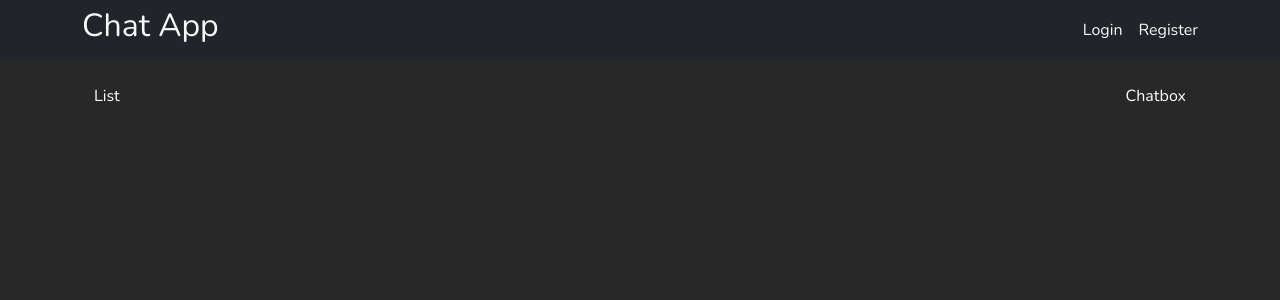
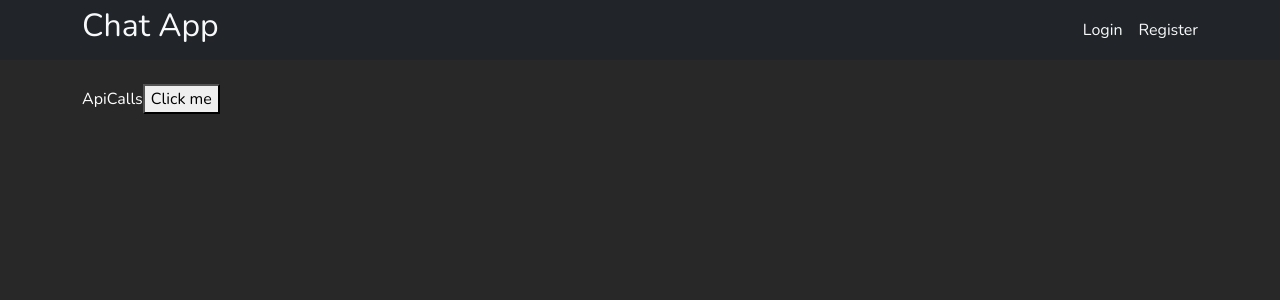
Before and after one commit to akshatchawla1997/real_time_chat_application, a React (Vite) app in the folder frontend/: page /api in a window 1280 px wide. Before the commit this address led to /. Shown: the top 300 px of the page. Built offline with nearby package versions, Linux system fonts and the light colour scheme.

Commit message:
changes to user chat section

```diff
--- a/frontend/src/App.jsx
+++ b/frontend/src/App.jsx
@@ -1,19 +1,19 @@
+import "bootstrap/dist/css/bootstrap.min.css";
 import React, { useContext } from 'react';
 import { Routes, Route, Navigate } from 'react-router-dom';
-import Chats from './pages/Chats';
+import {Chats} from './pages/Chats';
 import Register from './pages/Register';
 import Login from './pages/Login';
-import "bootstrap/dist/css/bootstrap.min.css";
 import { Container } from 'react-bootstrap';
 import NavBar from './components/NavBar';
-import { AuthContext, AuthContextProvider } from './context/AuthContext';
+import { AuthContext } from './context/AuthContext';
 import { ChatContextProvider } from './context/ChatContext';
+import ApiCalls from "./pages/ApiCalls";
 
-function App() {
+export function App() {
   const {user} = useContext(AuthContext)
   return (
     <ChatContextProvider user={user}>
-      <AuthContextProvider>
         <NavBar />
         <Container>
           <Routes>
@@ -21,11 +21,9 @@ function App() {
             <Route path='/register' element={<Register />}/>
             <Route path='/login' element={<Login />}/>
             <Route path='*' element={<Navigate to='/'/>}/>
+            <Route path='/api' element={<ApiCalls/>}/>
           </Routes>
         </Container>
-      </AuthContextProvider>
     </ChatContextProvider>
   );
 }
-
-export default App;
--- /dev/null
+++ b/frontend/src/components/UserChat.jsx
@@ -0,0 +1,9 @@
+import React from 'react'
+
+function UserChat(chat,user) {
+  return (
+    <div>UserChat</div>
+  )
+}
+
+export default UserChat
--- a/frontend/src/context/AuthContext.jsx
+++ b/frontend/src/context/AuthContext.jsx
@@ -18,10 +18,6 @@ export const AuthContextProvider = ({ children }) => {
   });
   const [isLoginLoading, setisLoginLoading] = useState(false)
   const [isLoginError, setIsLoginError] = useState(null)
-
-
-  console.log(loginInfo,"login info")
-  console.log(user, "user")
 
   useEffect(()=>{
     const user = localStorage.getItem("user")
--- a/frontend/src/main.jsx
+++ b/frontend/src/main.jsx
@@ -1,6 +1,6 @@
 import React from "react";
 import ReactDOM from "react-dom/client";
-import App from "./App.jsx";
+import {App} from "./App";
 import "./index.css";
 import { BrowserRouter } from "react-router-dom";
 import { AuthContextProvider } from "./context/AuthContext.jsx";
--- /dev/null
+++ b/frontend/src/pages/ApiCalls.jsx
@@ -0,0 +1,39 @@
+import React, { useEffect } from 'react'
+
+const ApiCalls = () => {
+
+    // useEffect(()=>{
+
+
+    const chatData = async () => {
+        const apiUrl = 'http://localhost:5000/api/v1/users/chat/1';
+        console.log("bahar se me chl raha hu")
+        try {
+            let response = await fetch(apiUrl, {
+                method: "GET",
+                headers: {
+                    "Content-Type": "application/json"
+                }
+            });
+            console.log(response)
+            if (!response.ok) {
+                throw new Error("Network response was not ok");
+            }
+
+            const data = await response.json();
+            console.log(data, "data")
+            return data;
+        }
+        catch (error) {
+            console.error("Error:", error);
+            return { error: true, message: "An error occurred" };
+        }
+    }
+  return (
+    <div>ApiCalls
+        <button onClick={chatData}>Click me</button>
+    </div>
+  )
+}
+
+export default ApiCalls
--- a/frontend/src/pages/Chats.jsx
+++ b/frontend/src/pages/Chats.jsx
@@ -1,19 +1,33 @@
 import React, { useContext } from 'react';
 import { ChatContext } from '../context/ChatContext';
 import { Container, Stack } from 'react-bootstrap';
+import UserChat from '../components/UserChat';
+import { AuthContext } from '../context/AuthContext';
 
-function Chats() {
+export function Chats() {
+    const { user } = useContext(AuthContext);
+
     const { userChats, isChatLoading, chatError } = useContext(ChatContext);
+
     console.log("user chats", userChats);
 
     return (
         <Container>
-            {userChats?.lenth < 1 ?null : <Stack direction='horizontal' className='align-items-start'>
-                <Stack className='flex gap-4 '>
+            {userChats?.length < 1 ? null :
+            <Stack direction='horizontal' className='align-items-start'>
+                <Stack className='messages-box flex gap-4 pr-3'>
+                    {isChatLoading && <p>Loading Chats.....</p>}
+                    {userChats != null && userChats.map((chat, index) => {
+                        return (
+                            <div key={index}>
+                                <UserChat chat={chat} user={user} />
+                            </div>
+                        )
+                    })}
                     List
                 </Stack>
                 <p>Chatbox</p>
-                </Stack>}
+            </Stack>}
         </Container>
     );
 }
--- a/frontend/src/services.js
+++ b/frontend/src/services.js
@@ -56,7 +56,12 @@ export const patchRequest = async(url, body) =>{
 }
 export const getRequest = async (url) => {
   try {
-        const response = await fetch(url);
+      const response = await fetch(url, {
+          method: "GET",
+          headers: {
+              "Content-Type": "application/json"
+          }
+      });
       const data = await response.json();
 
       if (!response.ok) {
```
Also changed, not shown: frontend/src/useFetchRecipient.jsx (added, +12 -0 lines), frontend/src/context/ChatContext.jsx (line endings or trailing spaces). Lines whose indentation alone changed are shown as unchanged.
